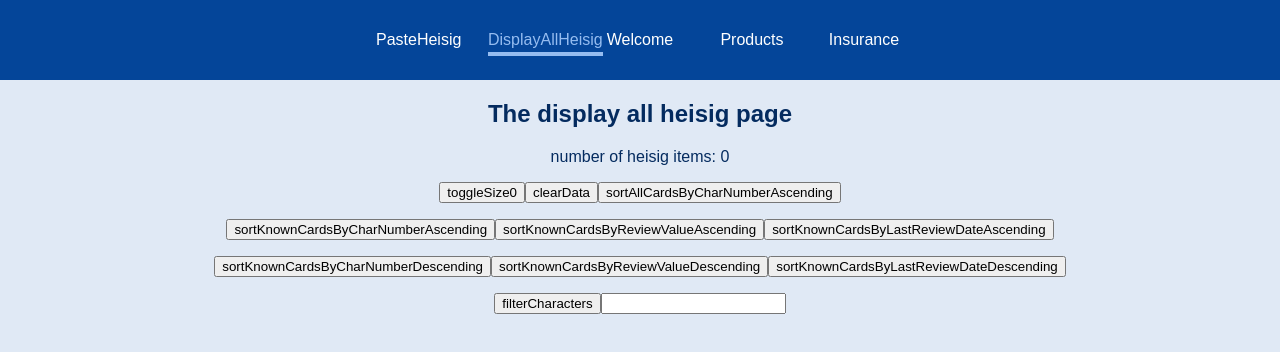
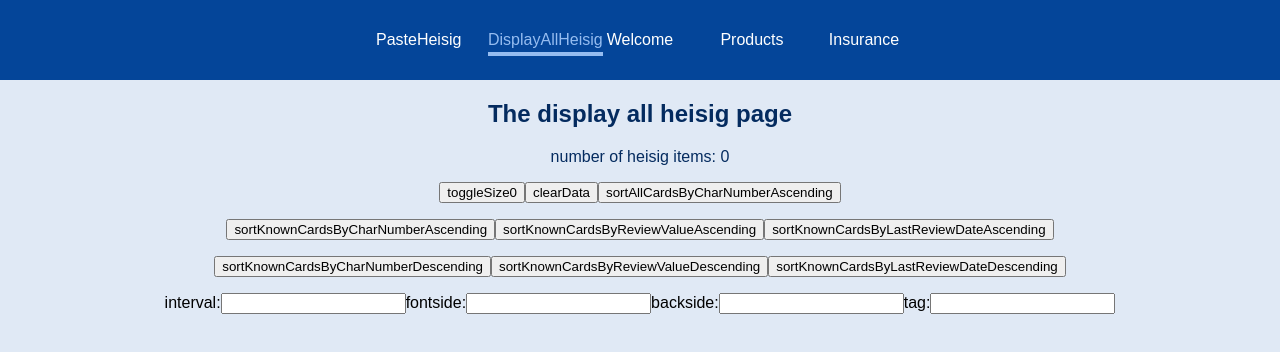
Before and after one commit to Weiqifan1/hanzimining, a React (Create React App) app: page /displayallheisig in a window 1280 px wide. Shown: the top 352 px of the page. Built offline with nearby package versions, Linux system fonts and the light colour scheme.

Commit message:
20211123_15.29: can filter display cards by 1 of 4 possible criteria

```diff
--- a/src/pages/DisplayAllHeisig.tsx
+++ b/src/pages/DisplayAllHeisig.tsx
@@ -20,19 +20,44 @@ const DisplayAllHeisig: React.FunctionComponent<IPage> = props => {
 
     const [displayChars, setDisplayChars] = useState<FlashCard[]>([])
     const [numberToDisplay, setNumberToDisplay] = useState<number>(prepareNumberToDisplaySize(characterSRSstate.cards.length))
-    const [tagSubstringSearchField, setTagSubstringSearchField] = useState("")
-    const handleChangeToTagsubstringSearchField = (e: React.FormEvent<HTMLInputElement>) => {setTagSubstringSearchField(e.currentTarget.value)}
+    const [numberIntervalFilter, setNumberIntervalFilter] = useState("")
+    const handleChangeNumberIntervalFilter = (e: React.FormEvent<HTMLInputElement>) => {setNumberIntervalFilter(e.currentTarget.value)}
+    const [tagSubstringFilter, setTagSubstringFilter] = useState("")
+    const handleChangeTagSubstringFilter = (e: React.FormEvent<HTMLInputElement>) => {setTagSubstringFilter(e.currentTarget.value)}
+    const [fontSideSubstring, setFontSideSubstring] = useState("")
+    const handleChangeFrontSideSubstringFilter = (e: React.FormEvent<HTMLInputElement>) => {setFontSideSubstring(e.currentTarget.value)}
+    const [backSideSubstring, setBackSideSubstring] = useState("")
+    const handleChangeBackSideSubstringFilter = (e: React.FormEvent<HTMLInputElement>) => {setBackSideSubstring(e.currentTarget.value)}
 
 
     function sortbyIndexNumberAscendingInclUnknown() {
         const sortedByNumber: FlashCard[] = allCards.sort(function sortSmallToLarge(a: FlashCard, b: FlashCard){if (a.cardNumber < b.cardNumber) {return -1; }if (a.cardNumber > b.cardNumber) {return 1;}return 0;})
-        setDisplayChars(sortedByNumber.slice(0,numberToDisplay))
+        //setDisplayChars(sortedByNumber.slice(0,numberToDisplay))
+        filterCards(sortedByNumber)
     }
+    const filterCards = (inputListOfCards: FlashCard[]) => {
+        if (numberIntervalFilter.length > 0) {
+            const result = displayByInterval(inputListOfCards)
+            setDisplayChars(result.slice(0,numberToDisplay))
+        }else if (tagSubstringFilter.length > 0){
+            const result = displayByChosenTagTitleSubstring(inputListOfCards)
+            setDisplayChars(result.slice(0,numberToDisplay))
+        }else if (fontSideSubstring){
+            //else filter by tag substring
+            const result = displayByFrontSideOfCard(inputListOfCards)
+            setDisplayChars(result.slice(0,numberToDisplay))
+        }else if (backSideSubstring) {
+            const result = displayByBackSideOfCard(inputListOfCards)
+            setDisplayChars(result.slice(0,numberToDisplay))
+        }else {
+            setDisplayChars(inputListOfCards.slice(0,numberToDisplay))
+        }
+    }
+
     function removeUnknown(input: FlashCard[]): FlashCard[] {
         const onlyKnown: FlashCard[] = input.filter(x=>x.repetitionValue>0)
         return onlyKnown
     }
-
 
     function sortbyIndexNumberAscending() {
         const sortedByNumber: FlashCard[] = removeUnknown(allCards).sort(function sortSmallToLarge(a: FlashCard, b: FlashCard){if (a.cardNumber < b.cardNumber) {return -1; }if (a.cardNumber > b.cardNumber) {return 1;}return 0;})
@@ -72,26 +97,35 @@ const DisplayAllHeisig: React.FunctionComponent<IPage> = props => {
         }
     }
 
-    const filterCharactersByCriteria = () => {
-        const stringToLookFor: string[] = tagSubstringSearchField.split("-")
-        //check if content is an interval, then filter by index numbers
-        if (stringToLookFor.length===2 && Number(stringToLookFor[0] && Number(stringToLookFor[1]))) {
-            displayByInterval(Number(stringToLookFor[0]), Number(stringToLookFor[1]))
-        }else {
-            //else filter by tag substring
-            displayByChosenTagTitleSubstring()
-        }
+    const displayByFrontSideOfCard = (displayChars: FlashCard[]): FlashCard[] => {
+        const stringToLookFor: string = fontSideSubstring
+        const result: FlashCard[] = displayChars.filter((eachCard) => {
+            return eachCard.frontSide.includes(stringToLookFor)
+        })
+        return result
     }
 
-    const displayByInterval = (firstNum: number, secondNum: number) => {
+    const displayByBackSideOfCard = (displayChars: FlashCard[]): FlashCard[] => {
+        const stringToLookFor: string = backSideSubstring
         const result: FlashCard[] = displayChars.filter((eachCard) => {
-            return eachCard.cardNumber >= firstNum && eachCard.cardNumber <= secondNum
+            return eachCard.backSide.includes(stringToLookFor)
         })
-        setDisplayChars(result.slice(0,numberToDisplay))
+        return result
     }
 
-    const displayByChosenTagTitleSubstring = () => {
-        const stringToLookFor: string = tagSubstringSearchField//"ball"
+    const displayByInterval = (displayChars: FlashCard[]): FlashCard[] => {
+        const stringToLookFor: string[] = numberIntervalFilter.split("-")
+        if (stringToLookFor.length===2 && Number(stringToLookFor[0] && Number(stringToLookFor[1]))){
+            const result: FlashCard[] = displayChars.filter((eachCard) => {
+                return eachCard.cardNumber >= Number(stringToLookFor[0]) && eachCard.cardNumber <= Number(stringToLookFor[1])
+            })
+            return result
+        }
+        return displayChars
+    }
+
+    const displayByChosenTagTitleSubstring = (displayChars: FlashCard[]): FlashCard[] => {
+        const stringToLookFor: string = tagSubstringFilter//"ball"
         const result: FlashCard[] = displayChars.filter((eachCard) => {
             var substringIsFound: boolean[] = new Array()
             for (let eachArrayKey in eachCard.tags) {
@@ -102,7 +136,7 @@ const DisplayAllHeisig: React.FunctionComponent<IPage> = props => {
             }
             return substringIsFound.length>0
         })
-        setDisplayChars(result.slice(0,numberToDisplay))
+        return result
     }
 
     return <section>
@@ -120,10 +154,18 @@ const DisplayAllHeisig: React.FunctionComponent<IPage> = props => {
         <button type="button" onClick={sortByReviewNumberDescending}>sortKnownCardsByReviewValueDescending</button>
         <button type="button" onClick={sortByLastReviewDateDescending}>sortKnownCardsByLastReviewDateDescending</button>
         <p></p>
-        <button type="button" onClick={() => filterCharactersByCriteria()}>filterCharacters</button>
-        <input type="tagToRemove" value={tagSubstringSearchField} onChange={handleChangeToTagsubstringSearchField} />
+        <label htmlFor="interval">interval:</label>
+        <input type="text" id="interval" name="interval" value={numberIntervalFilter} onChange={handleChangeNumberIntervalFilter} />
+        <label htmlFor="fontside">fontside:</label>
+        <input type="text" id="fontside" name="fontside" value={fontSideSubstring} onChange={handleChangeFrontSideSubstringFilter} />
+        <label htmlFor="backside">backside:</label>
+        <input type="text" id="backside" name="backside" value={backSideSubstring} onChange={handleChangeBackSideSubstringFilter} />
+        <label htmlFor="tag">tag:</label>
+        <input type="text" id="tag" name="tag" value={tagSubstringFilter} onChange={handleChangeTagSubstringFilter} />
+
         <Todos data={displayChars}/>
     </section>
 };
 
+
 export default DisplayAllHeisig;
```
